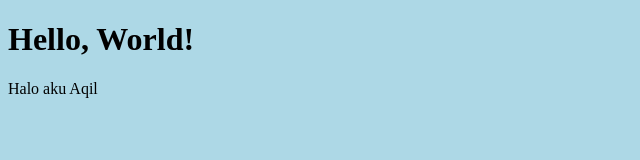
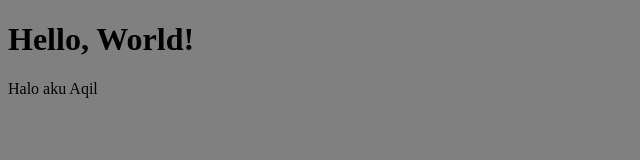
Before and after one commit to Aqilsyafiqdzaky/portopolio, a plain HTML site: page index.html in a window 1280 px wide. Shown: the whole page, without its empty margins (0-640 px from the left). Drawn offline with Linux system fonts and the light colour scheme.

Commit message:
Update index.html

```diff
--- a/index.html
+++ b/index.html
@@ -5,7 +5,7 @@
     <meta name="viewport" content="width=device-width, initial-scale=1.0">
     <title>Document Title</title>
 </head>
-<body style="background-color: lightblue;">
+<body style="background-color: gray;">
 
     <h1>Hello, World!</h1>
     <p>Halo aku Aqil</p>
```
